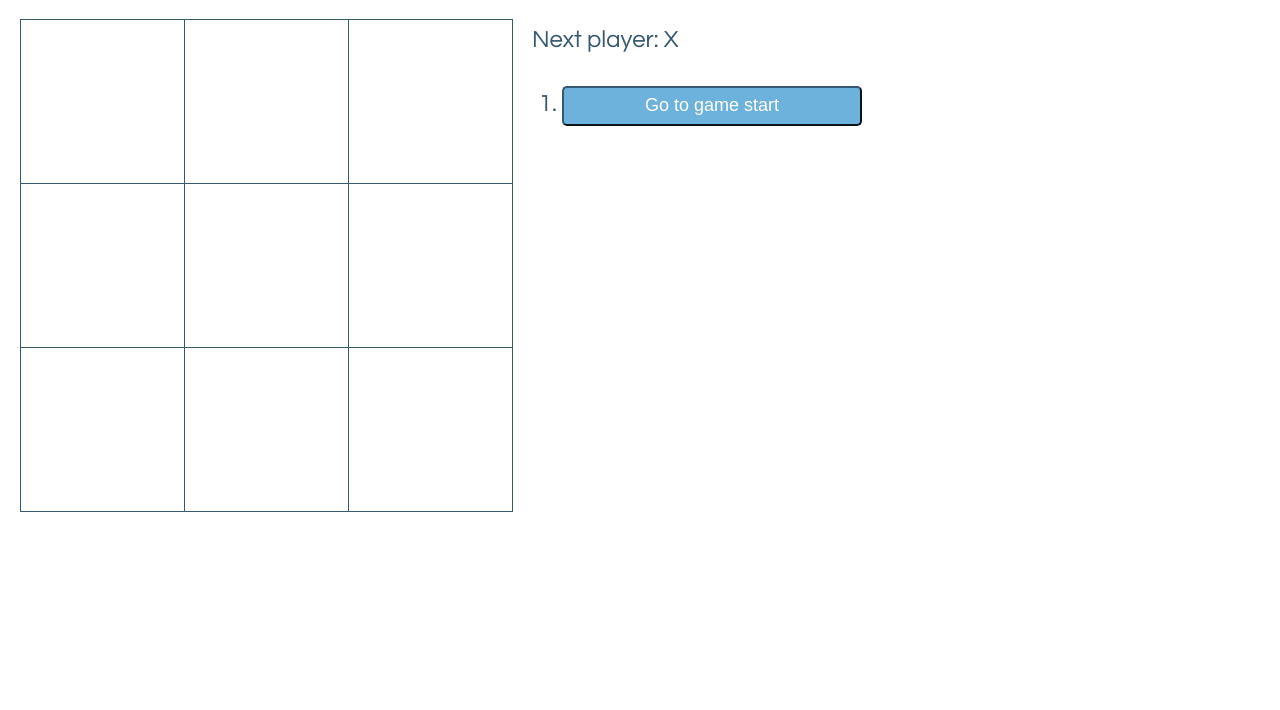
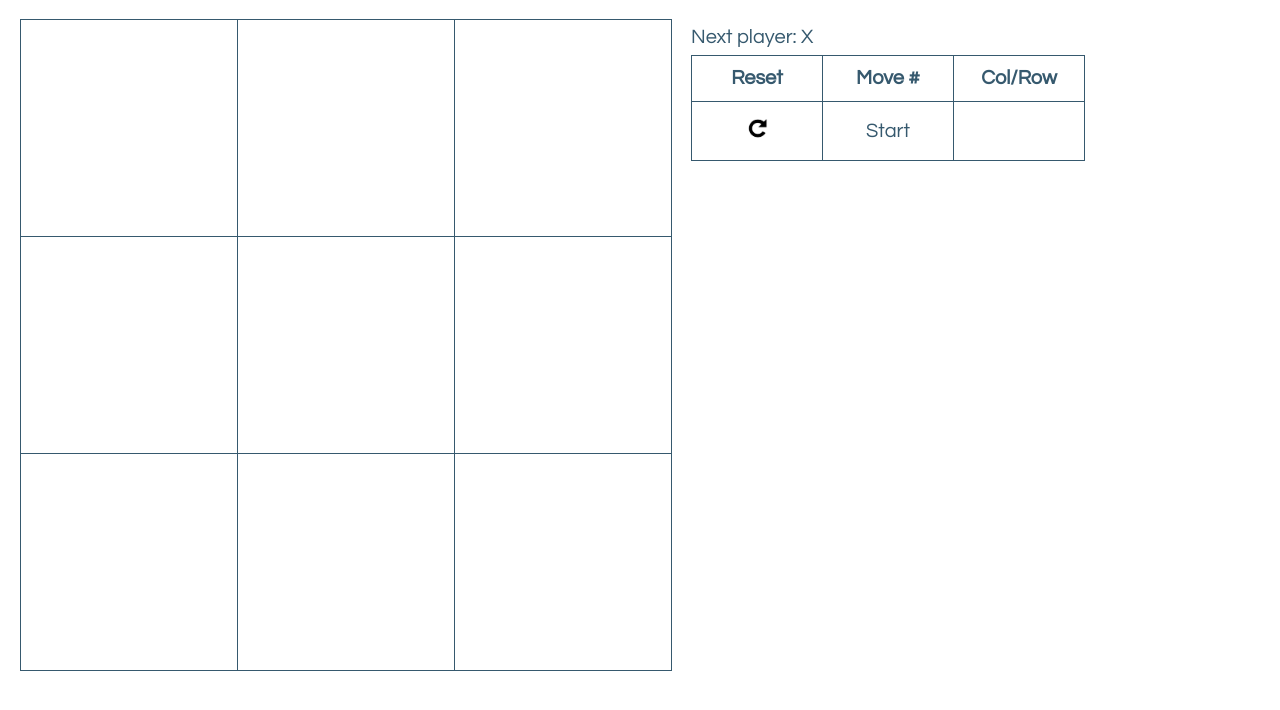
Before and after one commit to ben2d2/tic-tac-tut, a React app: page / in a window 1280 px wide. Built offline with nearby package versions, Linux system fonts and the light colour scheme.

Commit message:
Restyle the game board and move table

```diff
--- a/src/components/game.js
+++ b/src/components/game.js
@@ -72,13 +72,12 @@ class Game extends React.Component {
     const winner = calculateWinner(current.squares);
 
     const moves = history.map((step, move) => {
-      const desc = move ?
-        'Go to move #' + move :
-        'Go to game start';
       return (
-        <li key={move}>
-          <button className="move-button" onClick={() => this.jumpTo(move)}>{desc} {history[move].moveCoordinates}</button>
-        </li>
+        <tr key={move}>
+          <td><img className='move-button' onClick={() => this.jumpTo(move)} src={ require('../images/refresh.png') } /></td>
+          <td>{move > 0 ? move : 'Start'}</td>
+          <td>{history[move].moveCoordinates}</td>
+        </tr>
       )
     });
 
@@ -101,7 +100,14 @@ class Game extends React.Component {
         </div>
         <div className="game-info">
           <div>{status}</div>
-          <ol>{moves}</ol>
+          <table>
+            <thead>
+              <th>Reset</th>
+              <th>Move #</th>
+              <th>Col/Row</th>
+            </thead>
+            <tbody>{moves}</tbody>
+          </table>
         </div>
       </div>
     );
--- a/src/index.css
+++ b/src/index.css
@@ -1,6 +1,6 @@
 body {
-  font: 24px "Century Gothic", Futura, sans-serif;
-  line-height: 40px;
+  font: 20px "Century Gothic", Futura, sans-serif;
+  line-height: 35px;
   margin: 20px;
   color: #36596E;
 }
@@ -23,15 +23,15 @@ ol, ul {
   background: #fff;
   border: 1px solid #36596E;
   float: left;
-  font-size: 155px;
+  font-size: 208px;
   font-weight: normal;
-  line-height: 165px;
-  height: 165px;
+  line-height: 218px;
+  height: 218px;
   margin-right: -1px;
   margin-top: -1px;
   padding: 0;
   text-align: center;
-  width: 165px;
+  width: 218px;
   color: #36596E;
 }
 
@@ -58,11 +58,20 @@ ol, ul {
 }
 
 .move-button {
-  font-size: 18px;
-  width: 300px;
-  height: 40px;
-  background-color: #6DB2DC;
-  border-radius: 5px;
-  border-color: #36596E;
-  color: #fff;
+  margin-top: 5px;
+  max-width: 30px;
 }
+
+table {
+  border-collapse: collapse;
+}
+
+table, th, td {
+  border: 1px solid #36596E;
+}
+
+th, td {
+  padding: 5px;
+  text-align: center;
+  width: 120px;
+}
```
Also changed, not shown: src/images/refresh.png (added), tic-tac-tut.png.
